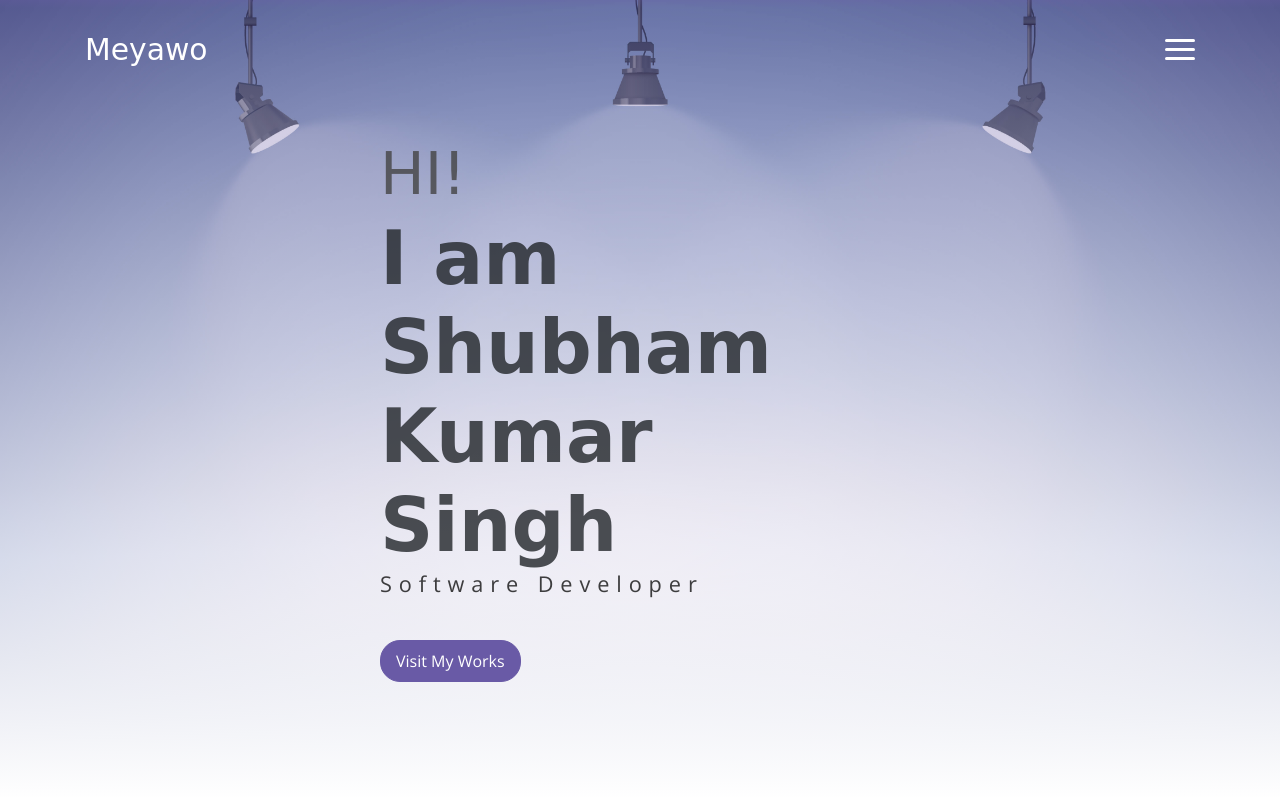
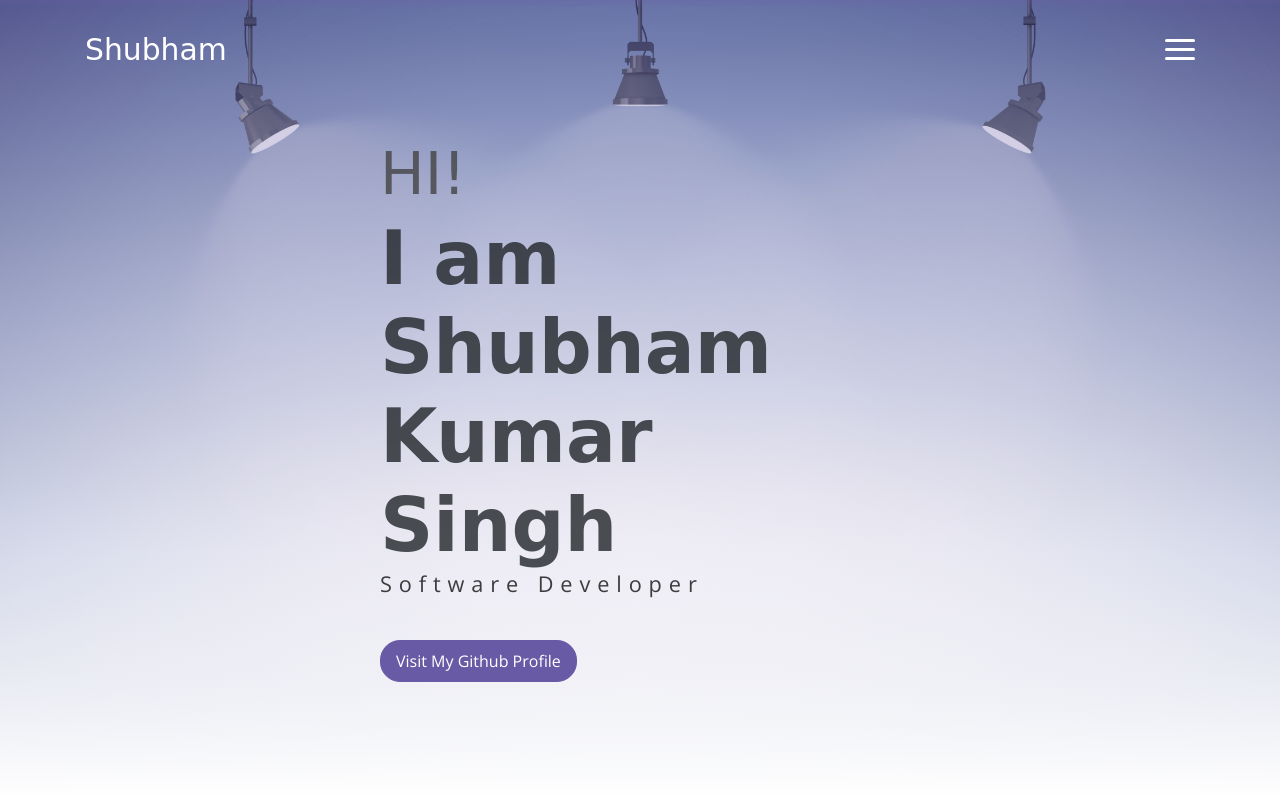
Before and after one commit to Shubhusingh/portfolio, a plain HTML site: page index.html in a window 1280 px wide. Shown: the top 797 px of the page. Drawn offline with nearby package versions, Linux system fonts and the light colour scheme; a web font is replaced by a local one.

Commit message:
profile update

```diff
--- a/index.html
+++ b/index.html
@@ -3,9 +3,9 @@
 <head>
 	<meta charset="utf-8">
     <meta name="viewport" content="width=device-width, initial-scale=1, shrink-to-fit=no">
-    <meta name="description" content="Start your development with Meyawo landing page.">
+    <meta name="description" content="Shubham Kumar Singh Portfolio.">
     <meta name="author" content="Devcrud">
-    <title>Meyawo Landing page | Free Bootstrap 4.3.x landing page</title>
+    <title>Shubham Kumar Singh Portfolio</title>
     <!-- font icons -->
     <link rel="stylesheet" href="assets/vendors/themify-icons/css/themify-icons.css">
     <!-- Bootstrap + Meyawo main styles -->
@@ -16,7 +16,7 @@
     <!-- Page Navbar -->
     <nav class="custom-navbar" data-spy="affix" data-offset-top="20">
         <div class="container">
-            <a class="logo" href="#">Meyawo</a>
+            <a class="logo" href="#">Shubham</a>
             <ul class="nav">
                 <li class="item">
                     <a class="link" href="#home">Home</a>
@@ -57,8 +57,8 @@
                 <span class="down">I am Shubham Kumar Singh</span>
             </h1>
             <p class="header-subtitle">Software Developer</p>
-
-            <button class="btn btn-primary">Visit My Works</button>
+<a href="https://github.com/Shubhusingh">
+            <button class="btn btn-primary">Visit My Github Profile</button></a>
         </div>
     </header><!-- end of page header -->
 
```
